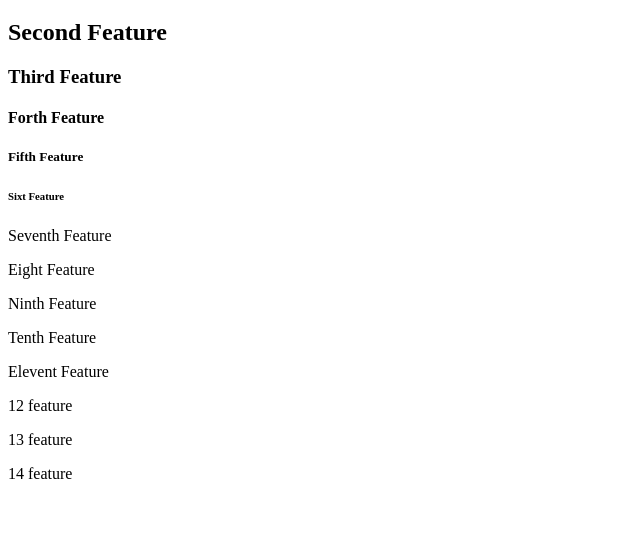
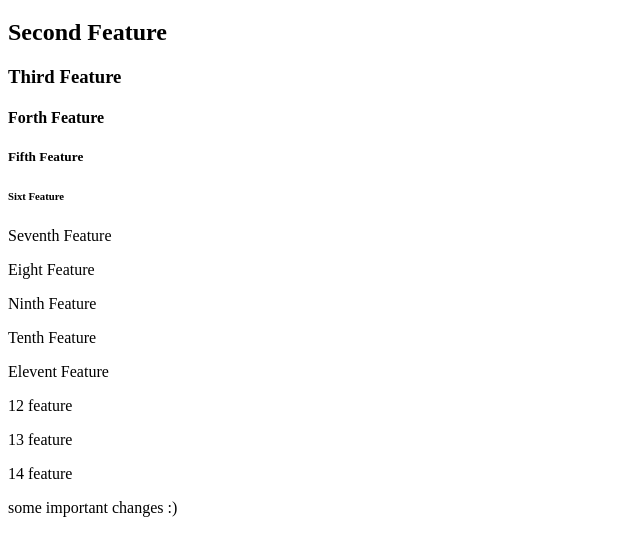
Before and after one commit to vladbogdan10/git-flow-demo, a website: page index.html in a window 1280 px wide. Shown: the part 61-616 px from the top of the page, without its empty margins (0-640 px from the left). Drawn offline with Linux system fonts and the light colour scheme.

Commit message:
dummy comment

```diff
--- a/index.html
+++ b/index.html
@@ -21,5 +21,6 @@
     <p>12 feature</p>
     <p>13 feature</p>
     <p>14 feature</p>
+    <p>some important changes :)</p>
 </body>
 </html>
--- a/package.json
+++ b/package.json
@@ -1,6 +1,6 @@
 {
   "name": "git-flow-demo",
-  "version": "1.0.27",
+  "version": "1.0.28",
   "description": "Learning git-flow",
   "main": "index.js",
   "scripts": {
```
